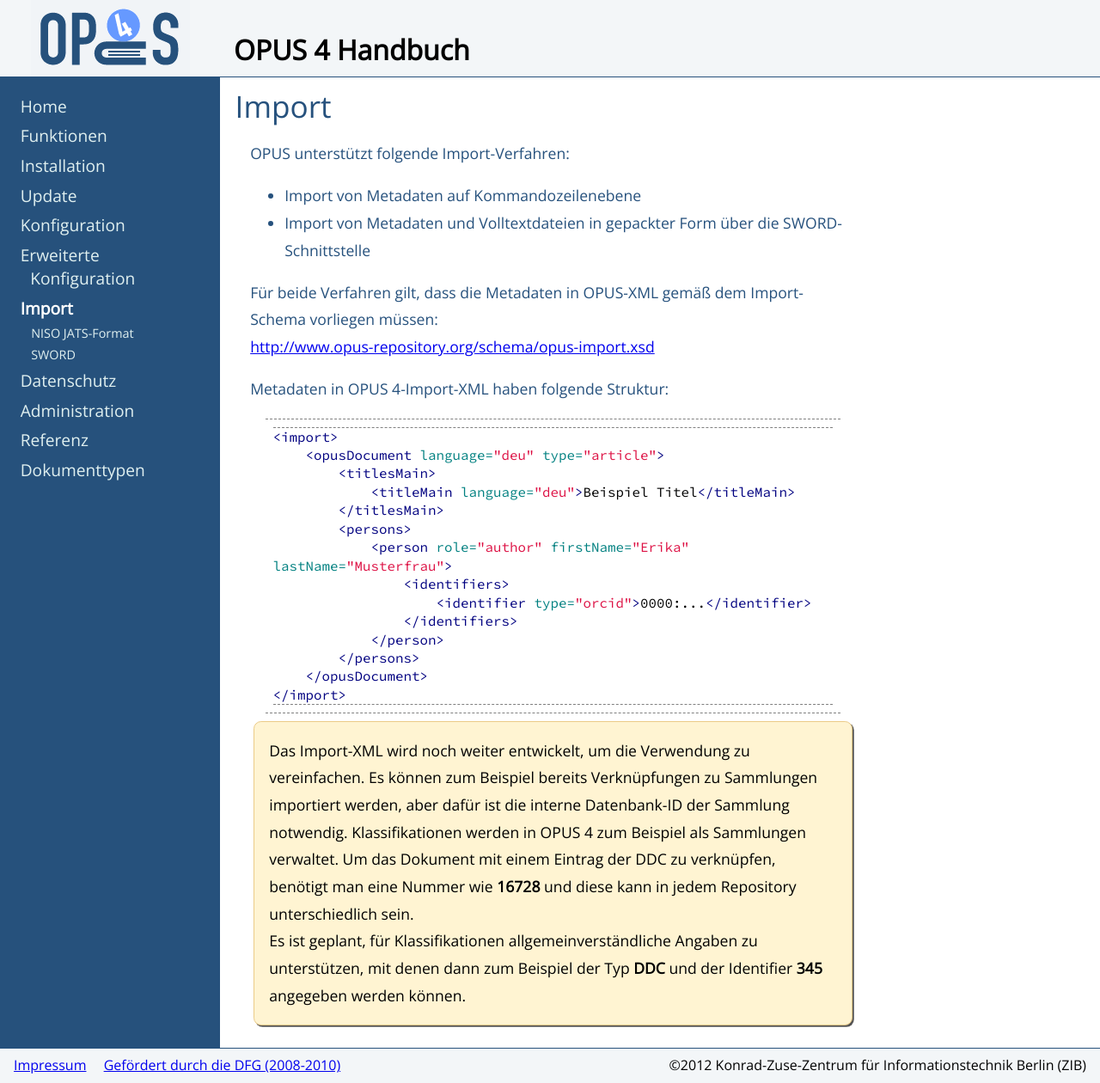
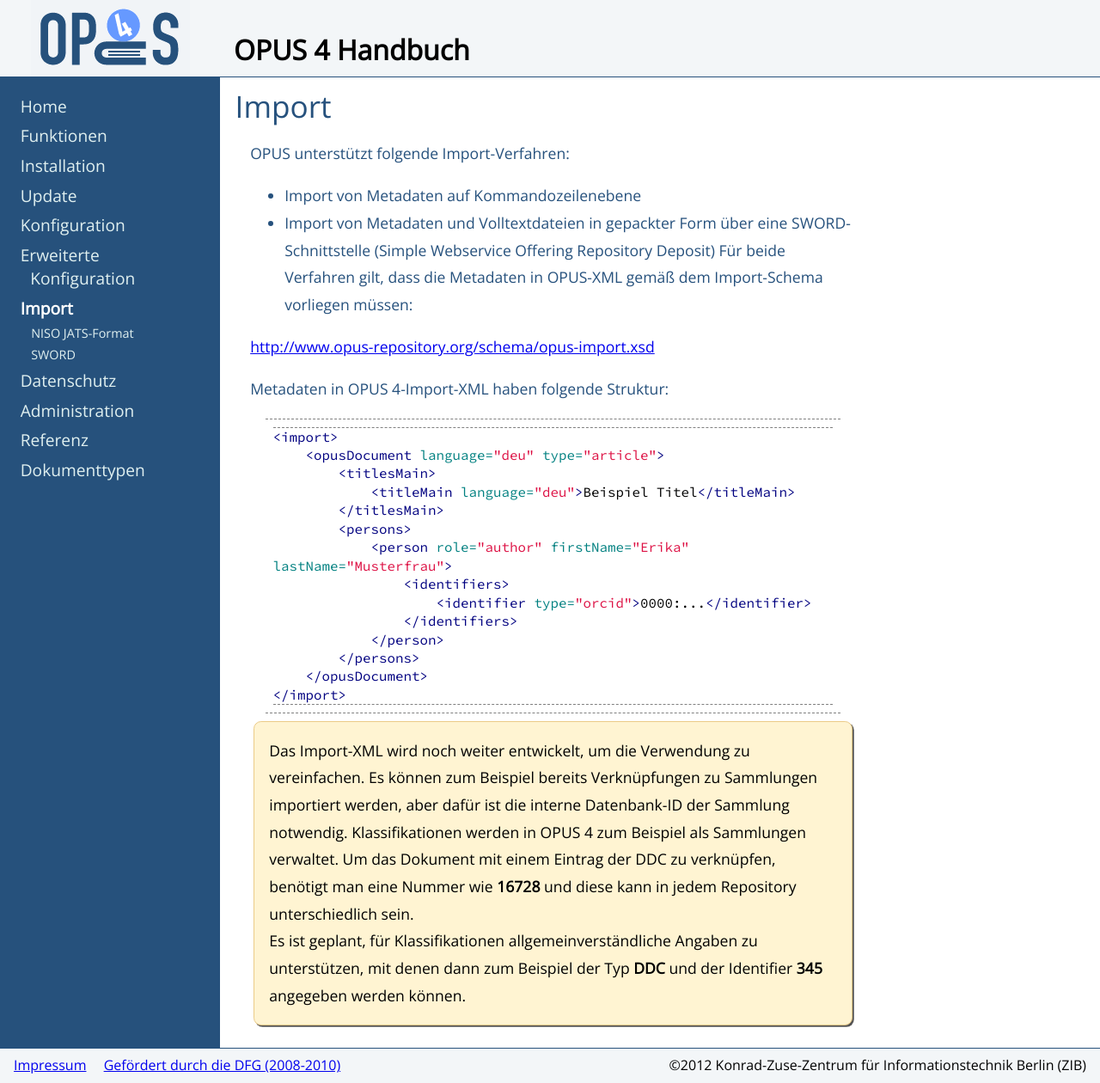
Before and after one commit to OPUS4/userdoc, a Jekyll site: the page built from import/index.md, in a window 1280 px wide. Shown: the whole page at 86% size. Built offline with Jekyll 4.4.1, drawn with Linux system fonts in a browser that asks for light colours.

Commit message:
Update index.md

```diff
--- a/import/index.md
+++ b/import/index.md
@@ -8,8 +8,7 @@ weight: 65
 OPUS unterstützt folgende Import-Verfahren:
 
 * Import von Metadaten auf Kommandozeilenebene
-* Import von Metadaten und Volltextdateien in gepackter Form über die SWORD-Schnittstelle
-
+* Import von Metadaten und Volltextdateien in gepackter Form über eine SWORD-Schnittstelle (Simple Webservice Offering Repository Deposit)
 Für beide Verfahren gilt, dass die Metadaten in OPUS-XML gemäß dem Import-Schema vorliegen müssen:
 <br />
 <http://www.opus-repository.org/schema/opus-import.xsd>
```
